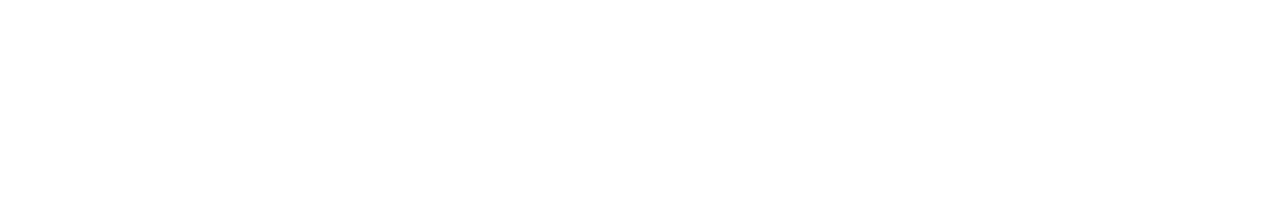
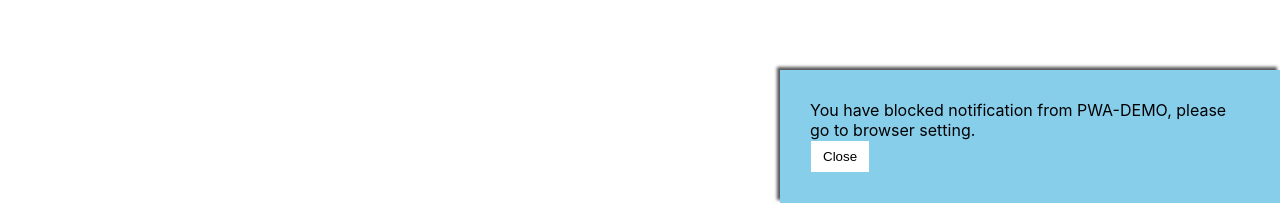
Before and after one commit to timtnleeProject/pwa-demo, a React app: page / in a window 1280 px wide. Shown: the part 597-800 px from the top of the page. Built offline with nearby package versions, Linux system fonts and the light colour scheme; no server answers.

Commit message:
Put notification permission on root

```diff
--- a/src/App.js
+++ b/src/App.js
@@ -2,6 +2,7 @@
 import { BrowserRouter, Link } from "react-router-dom";
 import OfflineWarning from "./components/OfflineWarning";
 import Routes from "./Routes";
+import NotifyPermission from "./components/NotifyPermission";
 
 const App = () => {
   return (
@@ -51,6 +52,7 @@
       >
         <Routes />
       </main>
+      <NotifyPermission />
     </div>
   );
 };
```
